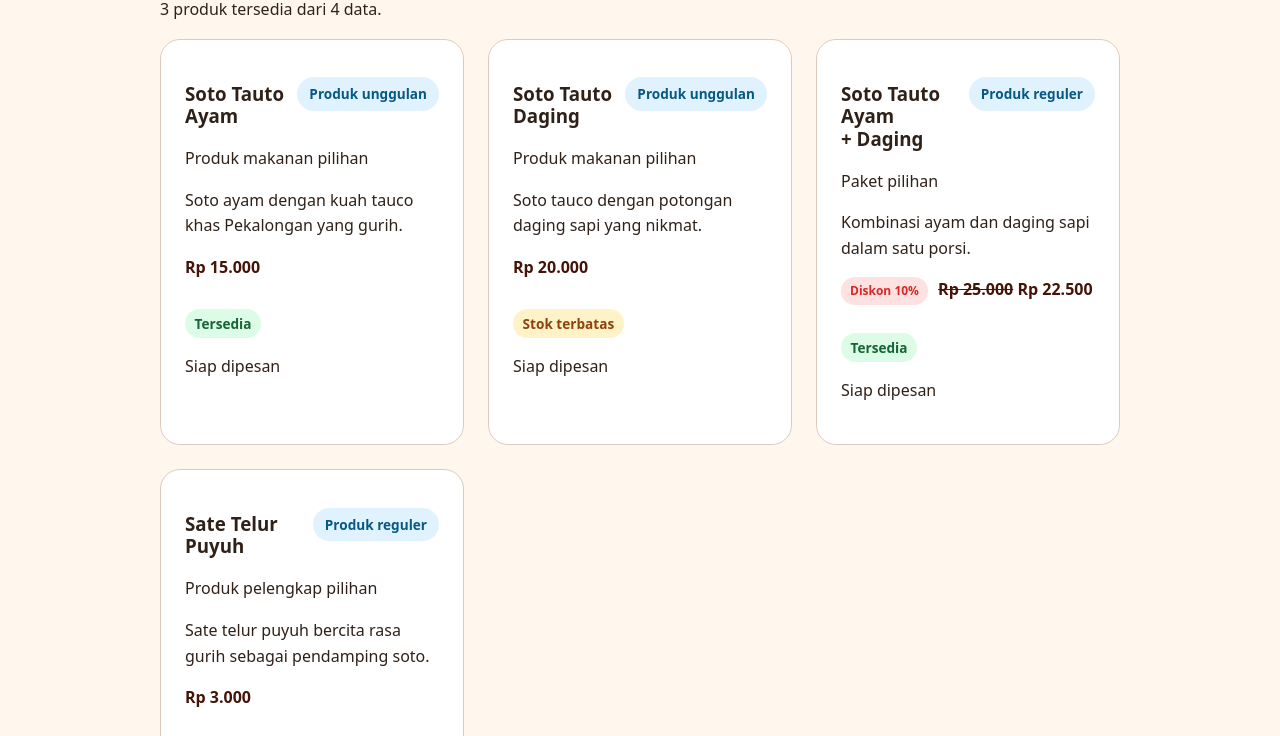
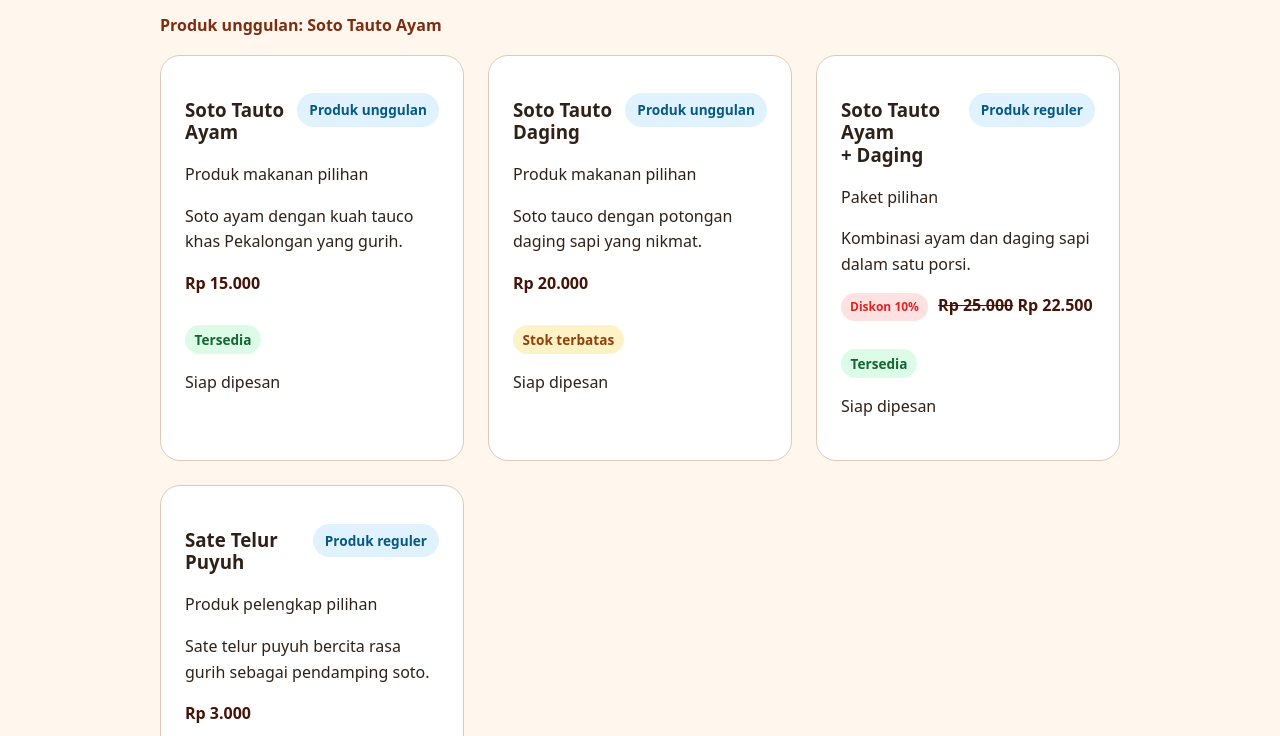
Before and after one commit to ladyfathimah7-bot/website-umkm, a plain HTML site: page produk.html in a window 1280 px wide. Shown: the part 399-1135 px from the top of the page. Drawn offline with Linux system fonts and the light colour scheme.

Commit message:
refactor katalog produk dengan function dan array methods

```diff
--- a/css/style.css
+++ b/css/style.css
@@ -486,6 +486,17 @@ caption {
     font-weight: 700;
 }
 
+/* 9. Tambahkan CSS kecil jika dibutuhkan */
+.stock-badge.warning {
+    background: #fef3c7;
+    color: #92400e;
+}
+
+#produk-unggulan {
+    font-weight: 700;
+    color: var(--color-primary, #6f3b1f);
+}
+
 /* bagian ini dihapus */
 
 /* .page {
--- a/js/app.js
+++ b/js/app.js
@@ -12,15 +12,37 @@ const produkUmkm = [
 
 console.table(produkUmkm);
 
-// P09 Buat formatter rupiah
-const formatRupiah = new Intl.NumberFormat("id-ID", {
+// P10 Tambahkan forEach untuk debugging terarah
+produkUmkm.forEach((produk) => {
+    console.log("Debug produk:", produk.nama, "stok:", produk.stok);
+});
+
+// P10 Challenge: ringkasan kategori dengan forEach atau reduce sederhana.
+const jumlahPerKategori = {};
+
+produkUmkm.forEach((produk) => {
+    jumlahPerKategori[produk.kategori] = (jumlahPerKategori[produk.kategori] || 0) + 1;
+});
+
+const daftarKategori = [];
+
+for (const kategori in jumlahPerKategori) {
+    daftarKategori.push(`${kategori}: ${jumlahPerKategori[kategori]} produk`);
+}
+
+console.log(daftarKategori.join(", "));
+
+// P09 Buat formatter rupiah // P10 Buat function formatRupiah
+function formatRupiah(nilai) {
+    return new Intl.NumberFormat("id-ID", {
         style: "currency",
         currency: "IDR",
         maximumFractionDigits: 0,
-});
+    }).format(nilai);
+}
 
 // P09 Tes cepat:
-console.log(formatRupiah.format(produkUmkm[0].harga));
+console.log(formatRupiah(produkUmkm[0].harga));
 
 // P09 Buat conditional status stok, Tambahkan function:
 function statusStok(stok) {
@@ -34,6 +56,11 @@ function statusStok(stok) {
 
     return { label: "Tersedia", className: "" };
 }
+
+// Tes tiga kemungkinan:
+console.log(statusStok(0));
+console.log(statusStok(3));
+console.log(statusStok(12));
 
 // Tugas mandiri P09 gunakan conditional untuk minimal dua keputusan, misalnya status stok dan label produk unggulan
 function labelUnggulan(unggulan) {
@@ -58,35 +85,25 @@ function labelKategori(kategori) {
     }
 }
 
-// Render data ke DOM dengan aman
-function renderProduk() {
-    const grid = document.querySelector("#produk-dinamis");
-    const ringkasan = document.querySelector("#produk-ringkasan");
-
-    if (!grid || !ringkasan) {
-        return;
+// P10 Pengayaan: hitung harga setelah diskon
+function hitungHargaPromo(produk) {
+    if (produk.diskonPersen > 0 && produk.diskonPersen <= 100) {
+        return produk.harga - (produk.harga * produk.diskonPersen) / 100;
+    }
+    return produk.harga;
 }
 
-    let jumlahTersedia = 0;
-    let markup = "";
-
-    for (const produk of produkUmkm) {
+// Buat function buatKartuProduk
+function buatKartuProduk(produk) {
     const status = statusStok(produk.stok);
     const kategori = labelKategori(produk.kategori);
     const unggulan = labelUnggulan(produk.unggulan);
     // gunakan ternary untuk keputusan dua cabang yang pendek
     const labelAksi = produk.stok > 0 ? "Siap dipesan" : "Hubungi admin";
-        // challenge tambahkan properti diskonPersen pada satu produk
-        let hargaPromo = produk.harga;
-        if (produk.diskonPersen > 0 && produk.diskonPersen <= 100) {
-            hargaPromo = produk.harga - (produk.harga * produk.diskonPersen) / 100;
-        }
+    // challenge tambahkan properti diskonPersen pada satu produk // harga setelah diskon, dihitung oleh hitungHargaPromo
+    const hargaPromo = hitungHargaPromo(produk);
 
-        if (produk.stok > 0) {
-            jumlahTersedia = jumlahTersedia + 1;
-        }
-
-        markup = markup + `
+    return `
         <article class="js-product-card">
             <p class="product-feature">${unggulan}</p>
             <h3>${produk.nama}</h3>
@@ -96,9 +113,9 @@ function renderProduk() {
             <p class="price">
                 ${produk.diskonPersen > 0 && produk.diskonPersen <= 100
                     ? `<span class="discount-badge">Diskon ${produk.diskonPersen}%</span>
-                            <del>${formatRupiah.format(produk.harga)}</del>
-                            <strong>${formatRupiah.format(hargaPromo)}</strong>`
-                        : formatRupiah.format(produk.harga)}
+                        <del>${formatRupiah(produk.harga)}</del>
+                        <strong>${formatRupiah(hargaPromo)}</strong>`
+                    : formatRupiah(produk.harga)}
             </p>
             <span class="stock-badge ${status.className}">${status.label}</span>
             <p>${labelAksi}</p>
@@ -106,8 +123,30 @@ function renderProduk() {
     `;
 }
 
-    grid.innerHTML = markup;
-    ringkasan.textContent = `${jumlahTersedia} produk tersedia dari ${produkUmkm.length} data.`;
+// Render data ke DOM dengan aman
+function renderProduk() {
+    const grid = document.querySelector("#produk-dinamis");
+    const ringkasan = document.querySelector("#produk-ringkasan");
+    const unggulan = document.querySelector("#produk-unggulan");
+
+    if (!grid) {
+        return;
+    }
+
+    if (!ringkasan || !unggulan) {
+        console.warn("Target render produk belum lengkap.");
+        return;
+    }
+
+    const produkTersedia = produkUmkm.filter((produk) => produk.stok > 0);
+    const produkUnggulan = produkUmkm.find((produk) => produk.unggulan === true);
+    const markupProduk = produkUmkm.map(buatKartuProduk).join("");
+
+    grid.innerHTML = markupProduk;
+    ringkasan.textContent = `${produkTersedia.length} produk tersedia dari ${produkUmkm.length} data.`;
+    unggulan.textContent = produkUnggulan
+        ? `Produk unggulan: ${produkUnggulan.nama}`
+        : "Belum ada produk unggulan.";
 }
 
 document.addEventListener("DOMContentLoaded", renderProduk);
--- a/produk.html
+++ b/produk.html
@@ -31,7 +31,7 @@
 
     <main id="konten" class="page">
         <h1>Produk Soto Tauto Lani</h1>
-        <p>Pilih produk sesuai sesuai selera, mulai dari ayam, daging, hingga perpaduan keduanya.</p>
+        <p>Pilih produk sesuai selera, mulai dari ayam, daging, hingga perpaduan keduanya.</p>
 
         <!-- Tambahkan target render di produk.html -->
         <section class="section" aria-labelledby="produk-dinamis-title">
@@ -39,6 +39,8 @@
                 <p class="eyebrow">Data JavaScript</p>
                 <h2 id="produk-dinamis-title">Produk dari Data Lokal</h2>
                 <p id="produk-ringkasan">Data produk akan dimuat melalui JavaScript.</p>
+                <!-- Jika #produk-unggulan belum ada di produk.html, tambahkan elemen ini pada section produk dinamis. -->
+                <p id="produk-unggulan">Produk unggulan akan ditentukan melalui JavaScript.</p>
             </div>
             <div id="produk-dinamis" class="js-product-grid"></div>
         </section>
```
Lines whose indentation alone changed are shown as unchanged.
